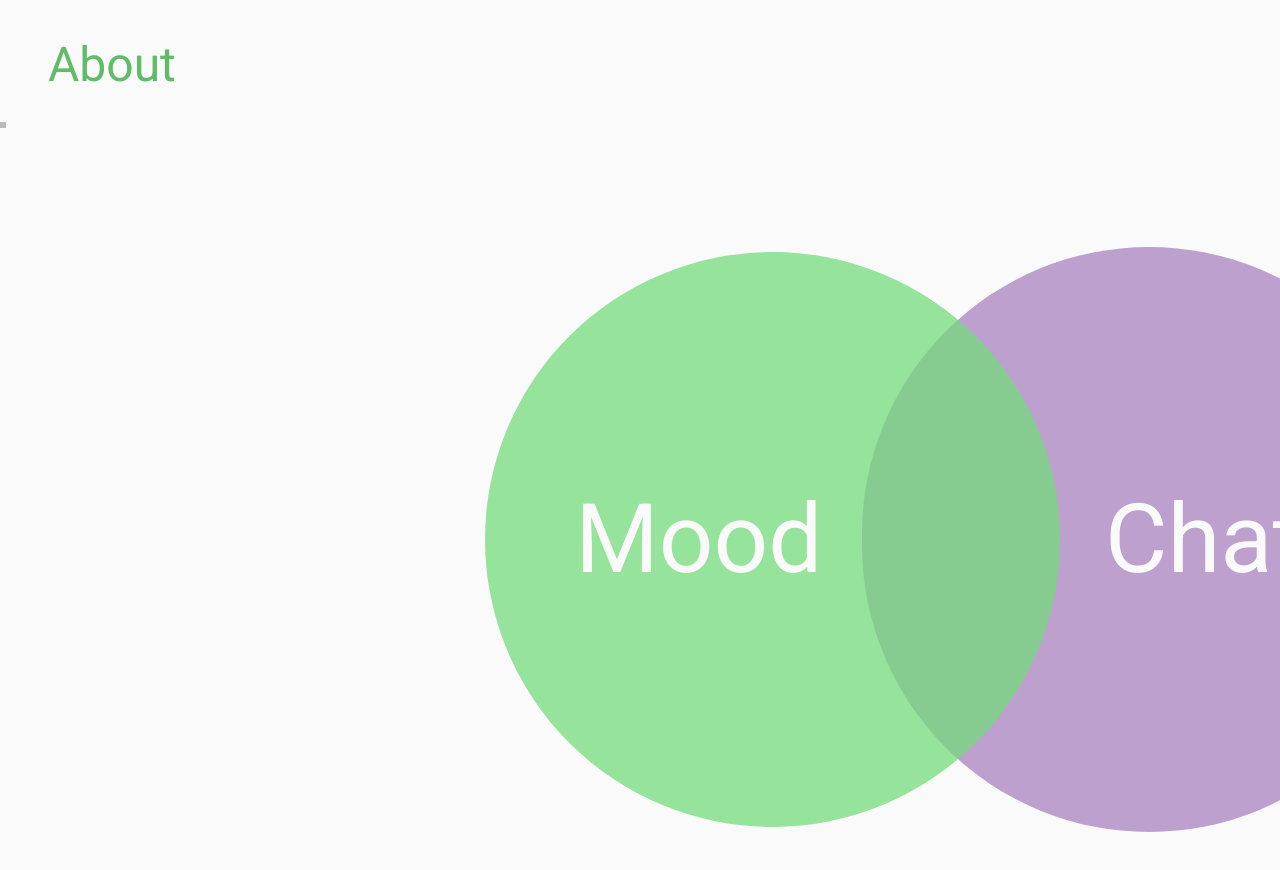
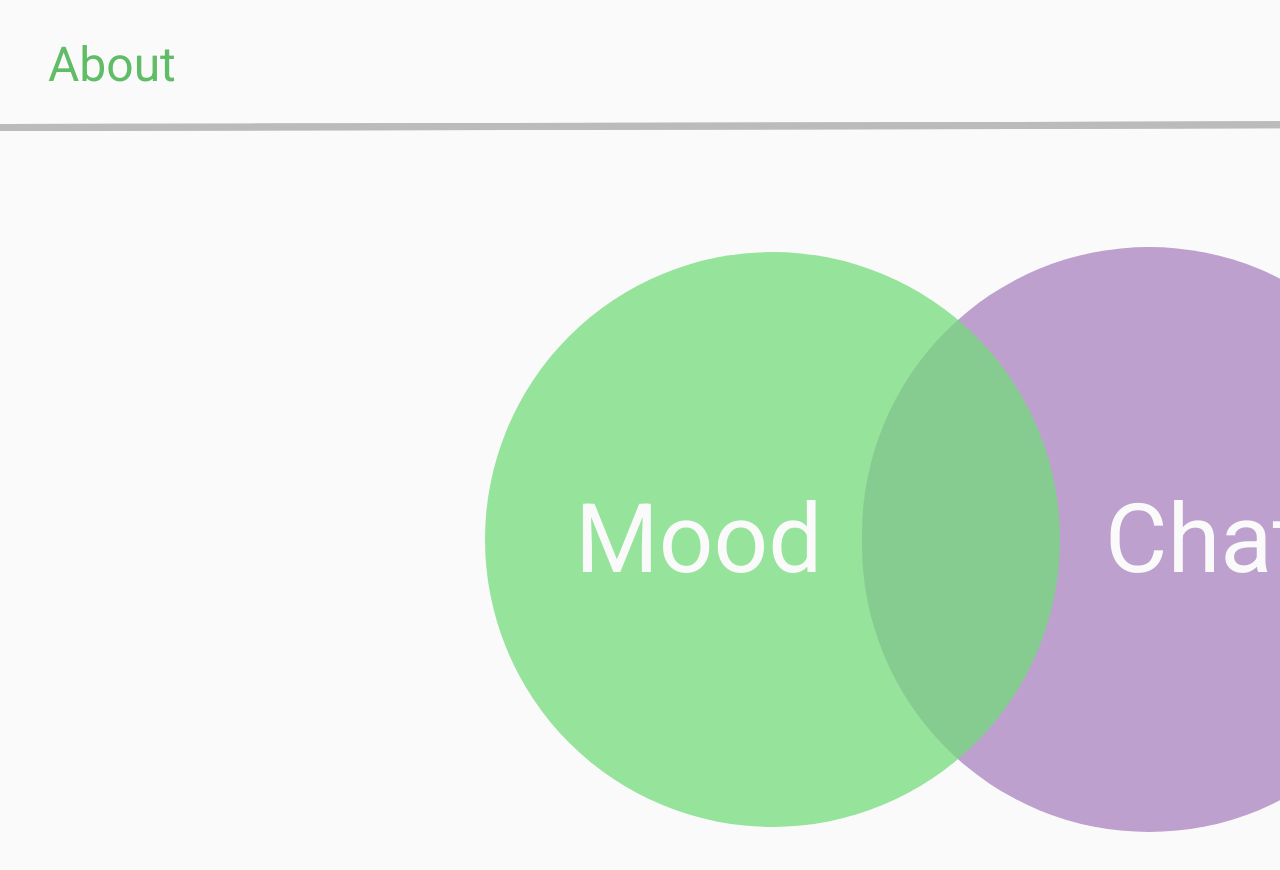
Before and after one commit to camperdue42/SWEN444-Team3, a React (Create React App) app: page / in a window 1280 px wide. Shown: the top 870 px of the page. Built offline with nearby package versions, Linux system fonts and the light colour scheme.

Commit message:
home page finished

```diff
--- a/src/css/home.css
+++ b/src/css/home.css
@@ -130,3 +130,10 @@
 	letter-spacing:0;
 	line-height:undefined;
 }
+
+hr {
+	border: none;
+	height: 1px;
+	background-color: #bbbbbb;
+	width: 100%;
+}
```
